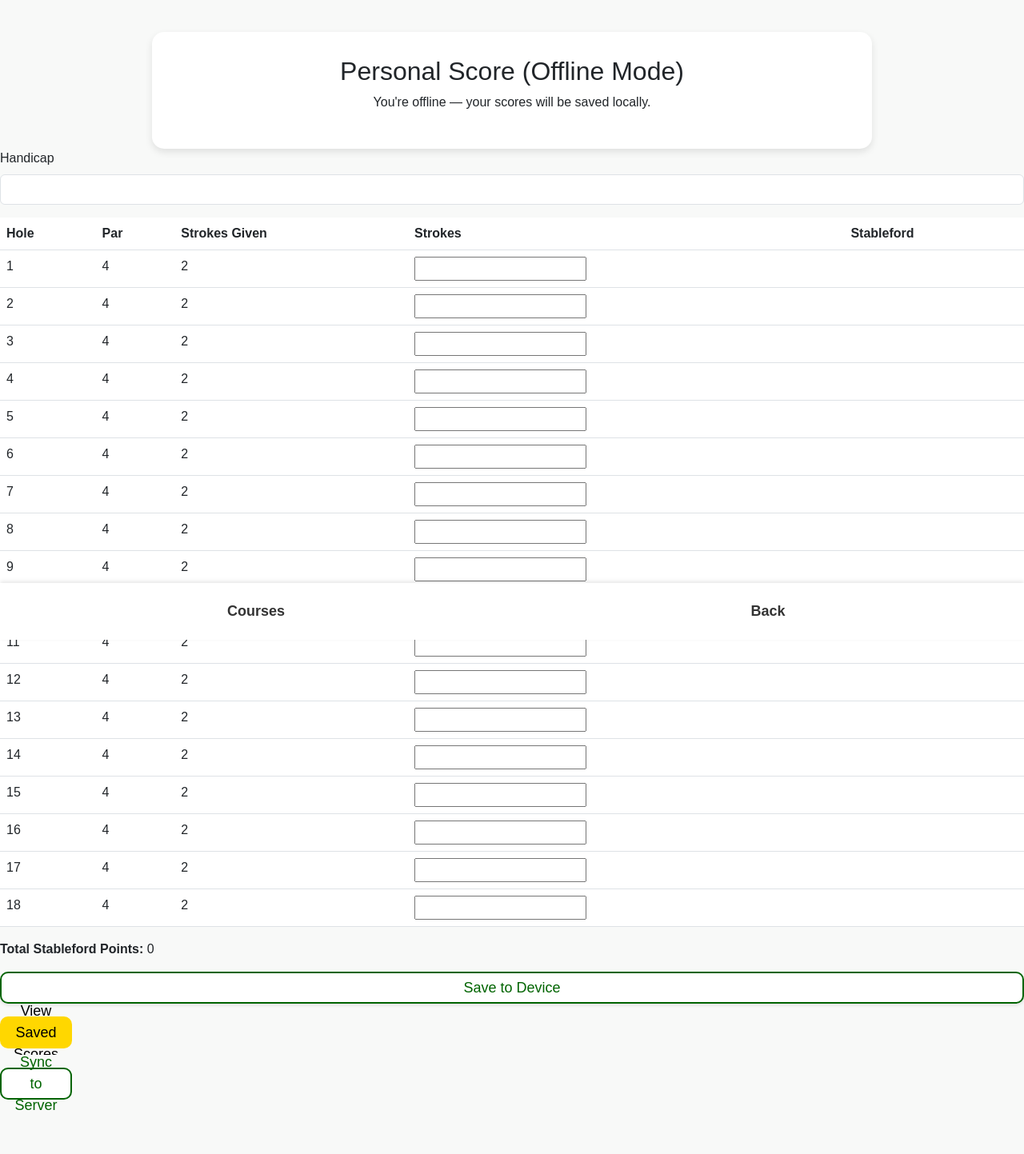
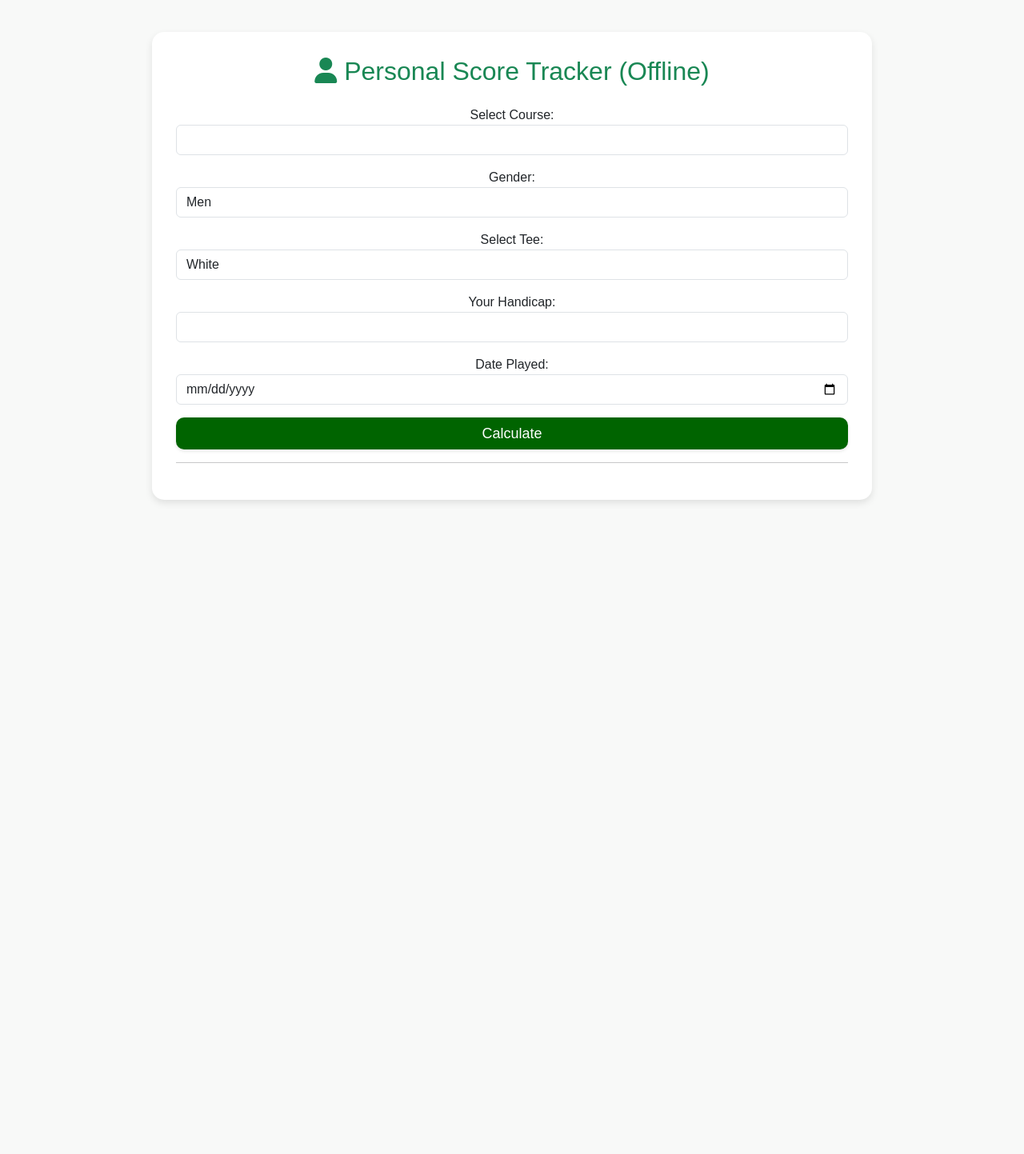
Before and after one commit to kingwalius/golfwebApp, a Flask app: page /personal_score_offline in a window 1280 px wide. Shown: the whole page at 80% size. After the commit the page ends 629 px from the top, so only its background shows below. Run offline with Flask 3, Linux system fonts and the light colour scheme; lists and menus that the app fills with data are empty.

Commit message:
Adjusted Offline Page

```diff
--- a/templates/personal_score_offline.html
+++ b/templates/personal_score_offline.html
@@ -1,7 +1,7 @@
 <!DOCTYPE html>
 <html>
 <head>
-    <title>Personal Score Tracker</title>
+    <title>Personal Score Tracker (Offline)</title>
     <meta name="viewport" content="width=device-width, initial-scale=1">
     <link rel="manifest" href="{{ url_for('static', filename='manifest.json') }}">
     <link rel='stylesheet' href='https://cdn.jsdelivr.net/npm/bootstrap@5.3.0/dist/css/bootstrap.min.css'>
@@ -15,140 +15,133 @@
 </head>
 <body>
 
-<div class="container">
-  <h2>Personal Score (Offline Mode)</h2>
-  <p class="offline-warning">You're offline — your scores will be saved locally.</p>
+<div class='container'>
+    <h2 class='text-center text-success mb-4'><i class="fas fa-user"></i> Personal Score Tracker (Offline)</h2>
+
+    <form id="offline-score-form">
+        <div class='mb-3'>
+            <label>Select Course:</label>
+            <select id='course_id' class='form-control' required></select>
+        </div>
+        <div class='mb-3'>
+            <label>Gender:</label>
+            <select id='gender' class='form-control' required>
+                <option value='Men'>Men</option>
+                <option value='Women'>Women</option>
+            </select>
+        </div>
+        <div class='mb-3'>
+            <label>Select Tee:</label>
+            <select id='tee_color' class='form-control' required>
+                <option value='White'>White</option>
+                <option value='Yellow'>Yellow</option>
+                <option value='Blue'>Blue</option>
+                <option value='Red'>Red</option>
+                <option value='Orange'>Orange</option>
+                <option value='Black'>Black</option>
+                <option value='Gold'>Gold</option>
+            </select>
+        </div>
+        <div class='mb-3'>
+            <label>Your Handicap:</label>
+            <input type='number' step='0.1' id='handicap' class='form-control' required>
+        </div>
+        <div class='mb-3'>
+            <label>Date Played:</label>
+            <input type='date' id='date_played' class='form-control' required>
+        </div>
+        <button type='button' class='btn btn-masters-green btn-transition w-100 py-2' onclick='generateTable()'>Calculate</button>
+    </form>
+
+    <hr>
+
+    <div id="score-section" style="display:none;">
+        <div class='mb-3'>
+            <label>Playing Handicap:</label>
+            <input type='text' class='form-control' id='playing_handicap' readonly>
+        </div>
+        <div class="table-responsive">
+            <table class='table table-hover text-center' id="score-table">
+                <thead>
+                    <tr><th>Hole</th><th>Par</th><th>Strokes Given</th><th>Strokes Taken</th><th>Stableford Points</th></tr>
+                </thead>
+                <tbody></tbody>
+            </table>
+        </div>
+        <button class='btn btn-masters-green-invert btn-transition w-100 py-2' onclick="saveOffline()">Save to Device</button>
+        <button class='btn btn-secondary mt-2 w-100' onclick="viewSaved()">View Saved</button>
+        <pre id="saved-output" class="mt-2" style="display:none;"></pre>
+    </div>
 </div>
 
-<div class="table-responsive">
-  <form id="offline-score-form">
-    <div class="mb-3">
-      <label for="handicap-input" class="form-label">Handicap</label>
-      <input type="number" id="handicap-input" inputmode="numeric" class="form-control">
-    </div>
-    <table class="table table-hover text-centerr">
-      <thead>
-        <tr><th>Hole</th><th>Par</th><th>Strokes Given</th><th>Strokes</th><th>Stableford</th></tr>
-      </thead>
-      <tbody>
-        {% for hole in holes %}
-        <tr>
-          <td>{{ hole[0] }}</td>
-          <td class="par-cell">{{ hole[1] }}</td>
-          <td>{{ hole[2] }}</td>
-          <td><input type="number" inputmode="numeric" class="stroke-input" data-hole="{{ hole[0] }}"></td>
-          <td class="points-display" data-hole="{{ hole[0] }}"></td>
-        </tr>
-        {% endfor %}
-      </tbody>
-    </table>
-    <div class="mb-3">
-      <strong>Total Stableford Points: </strong><span id="total-points">0</span>
-    </div>
-    <button type="button" onclick="saveOffline()" class="btn btn-masters-green-invert btn-transition  w-100 py-2">Save to Device</button>
-  </form>
+<script>
+let touchStartX = null;
+const STORAGE_KEY = 'offline_personal_score';
 
-  <div class="mt-3">
-    <button class="btn btn-masters-gold" onclick="viewSaved()">View Saved Scores</button>
-    <div id="saved-output" class="mt-2"></div>
-  </div>
-</div>
-<div class="mt-3">
-    <button class="btn btn-masters-green-invert" onclick="syncScores()">Sync to Server</button>
-    <div id="sync-status" class="mt-2"></div>
-  </div>
-  <nav class="mobile-nav two-items">
-    <ul>
-        <li><a href="{{ url_for('courses') }}" class="nav-link">Courses</a></li>
-        <li><a href="{{ url_for('user_rounds') }}" class="nav-link">Back</a></li>
-    </ul>
-  </nav>
-  <script>
-    async function syncScores() {
-      const scores = localStorage.getItem(STORAGE_KEY);
-      if (!scores) {
-        alert('No scores saved locally.');
-        return;
+function generateTable() {
+    const handicap = parseFloat(document.getElementById('handicap').value) || 0;
+    document.getElementById('playing_handicap').value = handicap.toFixed(1);
+    document.querySelector('#score-table tbody').innerHTML = '';
+
+    for (let i = 1; i <= 18; i++) {
+        const row = document.createElement('tr');
+        row.id = `row_${i}`;
+        row.innerHTML = `
+            <td><strong>${i}</strong></td>
+            <td>4</td>
+            <td>1</td>
+            <td><input type="number" inputmode="numeric" pattern="[0-9]*" id="strokes_hole_${i}" class="form-control text-center" oninput="updateStableford(${i})"></td>
+            <td id="stableford_hole_${i}">-</td>
+        `;
+        document.querySelector('#score-table tbody').appendChild(row);
     }
 
-      const response = await fetch('/sync_personal_score_offline', {
-        method: 'POST',
-        headers: { 'Content-Type': 'application/json' },
-        body: scores
-      });
+    document.getElementById('score-section').style.display = 'block';
+}
 
-      const result = await response.json();
-      const status = document.getElementById('sync-status');
-      if (response.ok) {
-        localStorage.removeItem(STORAGE_KEY);
-        status.innerHTML = '<span style="color:green;">✅ Sync successful!</span>';
-      } else {
-        status.innerHTML = '<span style="color:red;">❌ Sync failed: ' + result.error + '</span>';
+function updateStableford(holeId) {
+    const input = document.getElementById('strokes_hole_' + holeId);
+    const par = 4;
+    const strokesGiven = 1;
+    const strokesTaken = parseInt(input.value) || 0;
+    const netScore = strokesTaken - strokesGiven;
+    const stableford = calculateStableford(par, netScore);
+    document.getElementById('stableford_hole_' + holeId).innerText = stableford;
 }
+
+function calculateStableford(par, netScore) {
+    const scoreDiff = netScore - par;
+    if (scoreDiff <= -4) return 6;
+    if (scoreDiff === -3) return 5;
+    if (scoreDiff === -2) return 4;
+    if (scoreDiff === -1) return 3;
+    if (scoreDiff === 0) return 2;
+    if (scoreDiff === 1) return 1;
+    return 0;
 }
-  </script>
-<script>
-  const STORAGE_KEY = 'offline_personal_score';
 
 function saveOffline() {
-    const inputs = document.querySelectorAll('.stroke-input');
-    const scores = {};
-    inputs.forEach(input => {
-      scores['hole_' + input.dataset.hole] = input.value;
-    });
-    const stablefordCells = document.querySelectorAll('.points-display');
-    const stableford = {};
-    stablefordCells.forEach(cell => {
-      stableford['hole_' + cell.dataset.hole] = cell.textContent.trim();
-    });
-    const data = { strokes: scores, stableford: stableford };
+    const data = {
+        course: document.getElementById('course_id').value,
+        gender: document.getElementById('gender').value,
+        tee: document.getElementById('tee_color').value,
+        handicap: document.getElementById('handicap').value,
+        date: document.getElementById('date_played').value,
+        strokes: {}
+    };
+    for (let i = 1; i <= 18; i++) {
+        data.strokes['hole_' + i] = document.getElementById('strokes_hole_' + i).value;
+    }
     localStorage.setItem(STORAGE_KEY, JSON.stringify(data));
-    alert('Scores saved to device!');
+    alert('Offline round saved!');
 }
 
 function viewSaved() {
     const output = document.getElementById('saved-output');
-    const data = JSON.parse(localStorage.getItem(STORAGE_KEY) || '{}');
-    output.innerHTML = '<pre>' + JSON.stringify(data, null, 2) + '</pre>';
+    const data = localStorage.getItem(STORAGE_KEY);
+    output.style.display = 'block';
+    output.innerText = data || 'No saved data.';
 }
-
-  function calculateStableford(par, strokes) {
-    const diff = strokes - par;
-    if (diff <= -2) return 5;
-    if (diff === -1) return 4;
-    if (diff === 0) return 3;
-    if (diff === 1) return 2;
-    if (diff === 2) return 1;
-    return 0;
-  }
-
-  function recalcStableford() {
-    const handicapInput = document.getElementById('handicap-input');
-    const handicap = parseInt(handicapInput.value) || 0;
-    let totalPoints = 0;
-    const rows = document.querySelectorAll('tbody tr');
-    rows.forEach(row => {
-      const parCell = row.querySelector('.par-cell');
-      const par = parseInt(parCell.textContent) || 0;
-      const strokeInput = row.querySelector('.stroke-input');
-      const strokes = parseInt(strokeInput.value) || 0;
-      // For simplicity, handicap is not applied per-hole in this calculation.
-      const points = calculateStableford(par, strokes);
-      totalPoints += points;
-      const pointsDisplay = row.querySelector('.points-display');
-      pointsDisplay.textContent = points;
-    });
-    document.getElementById('total-points').textContent = totalPoints;
-  }
-
-  document.addEventListener('DOMContentLoaded', function() {
-    const strokeInputs = document.querySelectorAll('.stroke-input');
-    strokeInputs.forEach(input => {
-      input.addEventListener('input', recalcStableford);
-    });
-    const handicapInput = document.getElementById('handicap-input');
-    handicapInput.addEventListener('input', recalcStableford);
-  });
 </script>
 
 </body>
```
Lines whose indentation alone changed are shown as unchanged.
